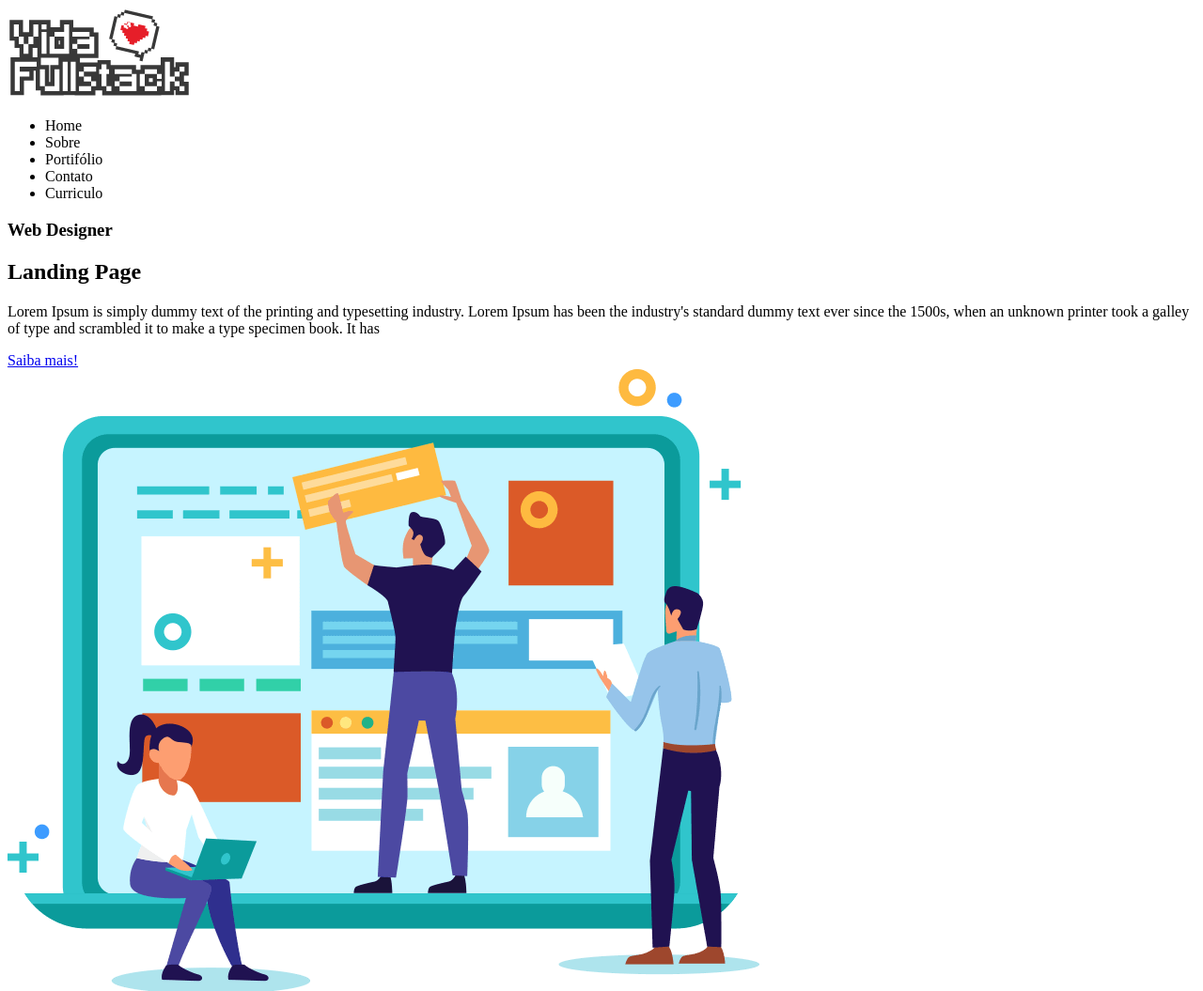
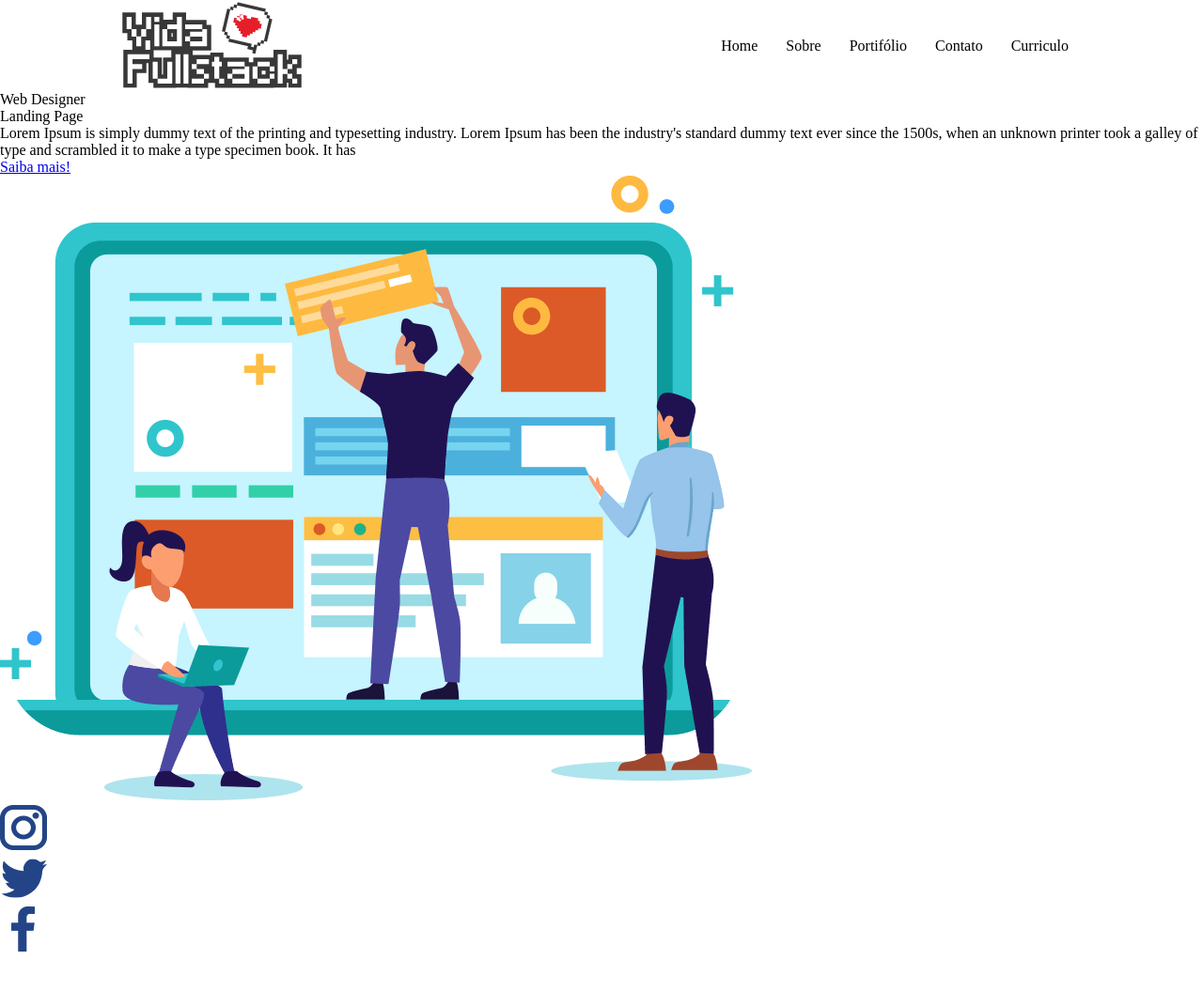
Before and after one commit to Vinicius-pereira-de-araujo/Landing-page, a plain HTML site: page index.html in a window 1280 px wide. Shown: the top 1055 px of the page at 94% size. After the commit the page ends 1018 px from the top, so only its background shows below. Drawn offline with Linux system fonts and the light colour scheme.

Commit message:
adicionando css

```diff
--- /dev/null
+++ b/assets/css/header.css
@@ -0,0 +1,19 @@
+header {
+    width: 1024px;
+    margin: 0 auto;
+    display: flex;
+    flex-direction: row;
+    justify-content: space-between;
+    align-items: center;
+
+}
+
+header nav ul {
+    display: flex;
+    flex-direction: row;
+    list-style: none;
+}
+
+header nav ul li {
+    padding: 0 15px;
+}
--- /dev/null
+++ b/assets/css/style.css
@@ -0,0 +1,10 @@
+@import "./header.css";
+
+*{
+    margin: 0;
+    padding: 0;
+    border: 0;
+    font-size: 100%;
+    font: inherit;
+    vertical-align: baseline;
+}
--- a/index.html
+++ b/index.html
@@ -4,6 +4,7 @@
   <meta charset="UTF-8">
   <meta http-equiv="X-UA-Compatible" content="IE=edge">
   <meta name="viewport" content="width=device-width, initial-scale=1.0">
+  <link rel="stylesheet" type="text/css" href="./assets/css/style.css">
   <title>meu site</title>
 </head>
 <body>
```
